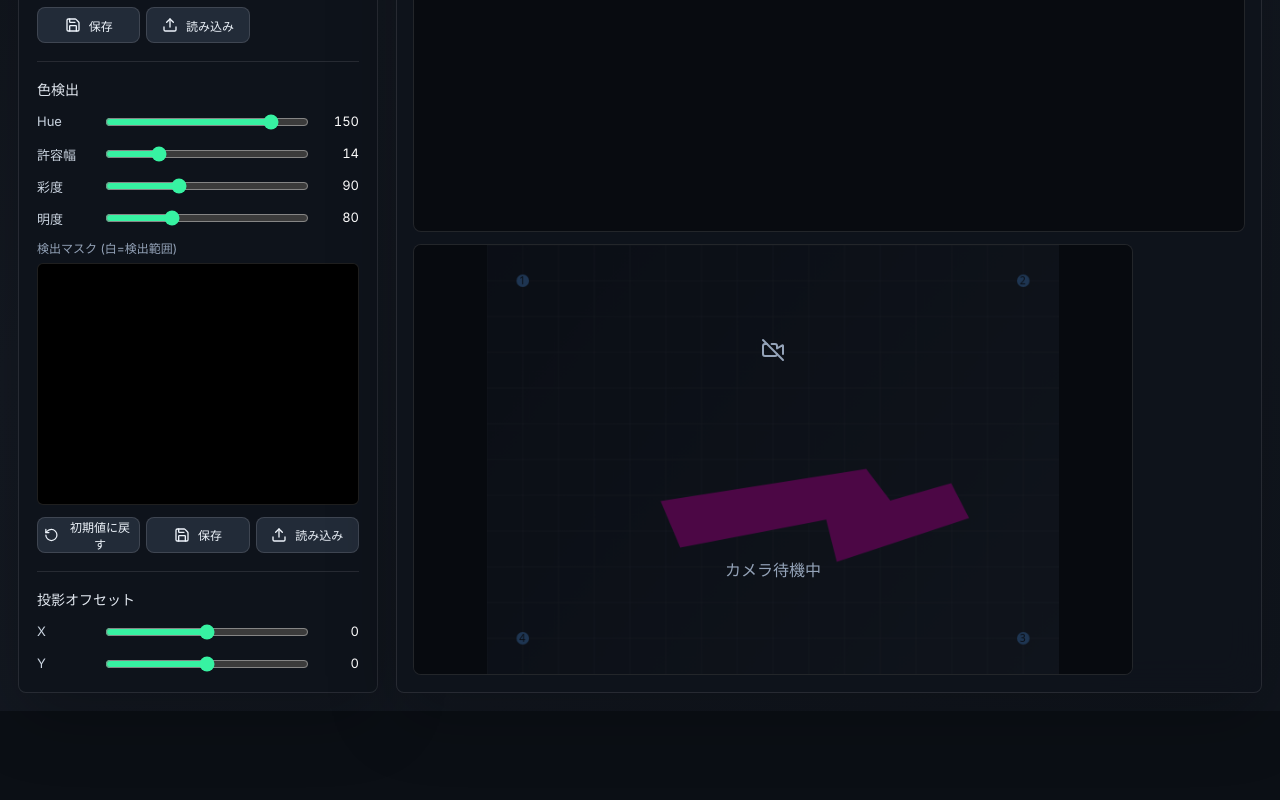
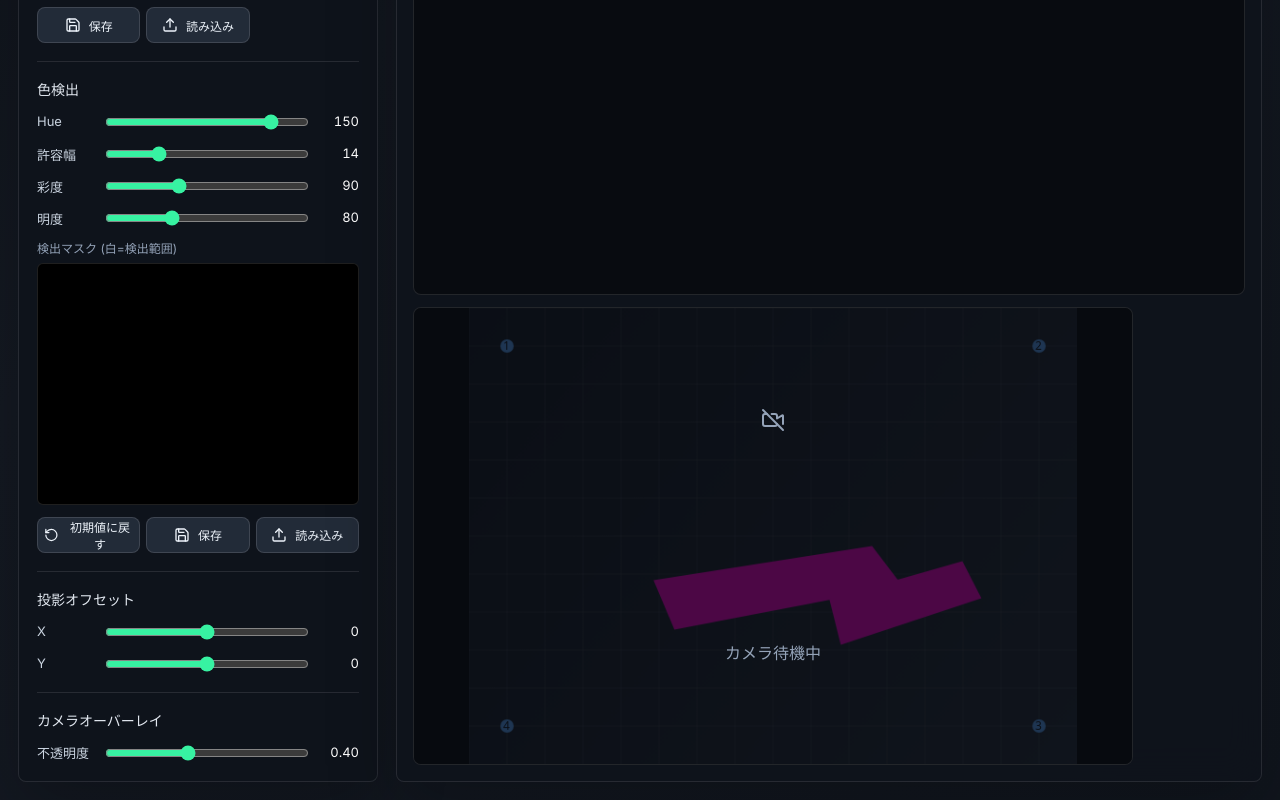
Before and after one commit to kumi0708/realtime-block-codex, a React (Vite) app: page / in a window 1280 px wide. Shown: the part 898-1698 px from the top of the page. Before the commit the page ends 1609 px from the top, so only its background shows below. Built offline with nearby package versions, Linux system fonts and the light colour scheme.

Commit message:
Projector Outputにオーバーラップ機能追加

```diff
--- a/src/main.tsx
+++ b/src/main.tsx
@@ -367,6 +367,7 @@ function App() {
   const [saturation, setSaturation] = useState(DEFAULT_COLOR_SETTINGS.saturation);
   const [value, setValue] = useState(DEFAULT_COLOR_SETTINGS.value);
   const [offset, setOffset] = useState<Point>({ x: 0, y: 0 });
+  const [cameraOverlayOpacity, setCameraOverlayOpacity] = useState(0.4);
 
   // ---- 部分認識モード用 state ----
   const [calibrationMode, setCalibrationMode] = useState<"full" | "partial">("full");
@@ -535,7 +536,7 @@ function App() {
     const loop = (time: number) => {
       frameRef.current = requestAnimationFrame(loop);
       if (!running) {
-        drawProjector(projectorCtx, engineRef.current, markers, homography, offset, tool, cameraPoints, cameraRoi, calibrationMode, interactionArea, showInteractionArea);
+        drawProjector(projectorCtx, engineRef.current, markers, homography, offset, tool, cameraPoints, cameraRoi, calibrationMode, interactionArea, showInteractionArea, videoRef.current, cameraOverlayOpacity);
         renderOutputWindow();
         return;
       }
@@ -558,7 +559,7 @@ function App() {
         Matter.Engine.update(engineRef.current, delta);
         removeOffscreenBalls(engineRef.current, playAreaBounds);
       }
-      drawProjector(projectorCtx, engineRef.current, currentMarkers, homography, offset, tool, cameraPoints, cameraRoi, calibrationMode, interactionArea, showInteractionArea);
+      drawProjector(projectorCtx, engineRef.current, currentMarkers, homography, offset, tool, cameraPoints, cameraRoi, calibrationMode, interactionArea, showInteractionArea, videoRef.current, cameraOverlayOpacity);
       drawCameraOverlay(cameraCtx, currentMarkers, cameraPoints, tool, cameraRoi, detectAreaStart);
       renderOutputWindow();
 
@@ -575,6 +576,7 @@ function App() {
     return () => cancelAnimationFrame(frameRef.current);
   }, [
     calibrationMode,
+    cameraOverlayOpacity,
     cameraPoints,
     cameraReady,
     cameraRoi,
@@ -1114,6 +1116,17 @@ function App() {
           <Range label="X" min={-160} max={160} value={offset.x} onChange={(x) => setOffset((point) => ({ ...point, x }))} />
           <Range label="Y" min={-120} max={120} value={offset.y} onChange={(y) => setOffset((point) => ({ ...point, y }))} />
         </ControlGroup>
+
+        <ControlGroup title="カメラオーバーレイ">
+          <FloatRange
+            label="不透明度"
+            min={0}
+            max={1}
+            step={0.05}
+            value={cameraOverlayOpacity}
+            onChange={setCameraOverlayOpacity}
+          />
+        </ControlGroup>
       </section>
 
       <section className="workbench">
@@ -1210,6 +1223,37 @@ function Range({
   );
 }
 
+function FloatRange({
+  label,
+  min,
+  max,
+  step,
+  value,
+  onChange,
+}: {
+  label: string;
+  min: number;
+  max: number;
+  step: number;
+  value: number;
+  onChange: (value: number) => void;
+}) {
+  return (
+    <label className="range-row">
+      <span>{label}</span>
+      <input
+        type="range"
+        min={min}
+        max={max}
+        step={step}
+        value={value}
+        onChange={(event) => onChange(Number(event.target.value))}
+      />
+      <output>{value.toFixed(2)}</output>
+    </label>
+  );
+}
+
 function drawCameraInput(
   ctx: CanvasRenderingContext2D,
   video: HTMLVideoElement | null,
@@ -1353,11 +1397,20 @@ function drawProjector(
   calibrationMode?: "full" | "partial",
   interactionArea?: { x: number; y: number; width: number; height: number },
   showInteractionArea?: boolean,
+  video?: HTMLVideoElement | null,
+  cameraOverlayOpacity?: number,
 ) {
   const calibrating = tool === "calibrate";
   ctx.clearRect(0, 0, PROJECTOR_WIDTH, PROJECTOR_HEIGHT);
   ctx.fillStyle = "#0e1219";
   ctx.fillRect(0, 0, PROJECTOR_WIDTH, PROJECTOR_HEIGHT);
+
+  if (video && video.readyState >= 2 && (cameraOverlayOpacity ?? 0) > 0) {
+    ctx.save();
+    ctx.globalAlpha = cameraOverlayOpacity ?? 0;
+    ctx.drawImage(video, 0, 0, PROJECTOR_WIDTH, PROJECTOR_HEIGHT);
+    ctx.restore();
+  }
 
   const grid = 80;
   ctx.strokeStyle = "rgba(255,255,255,0.055)";
```
